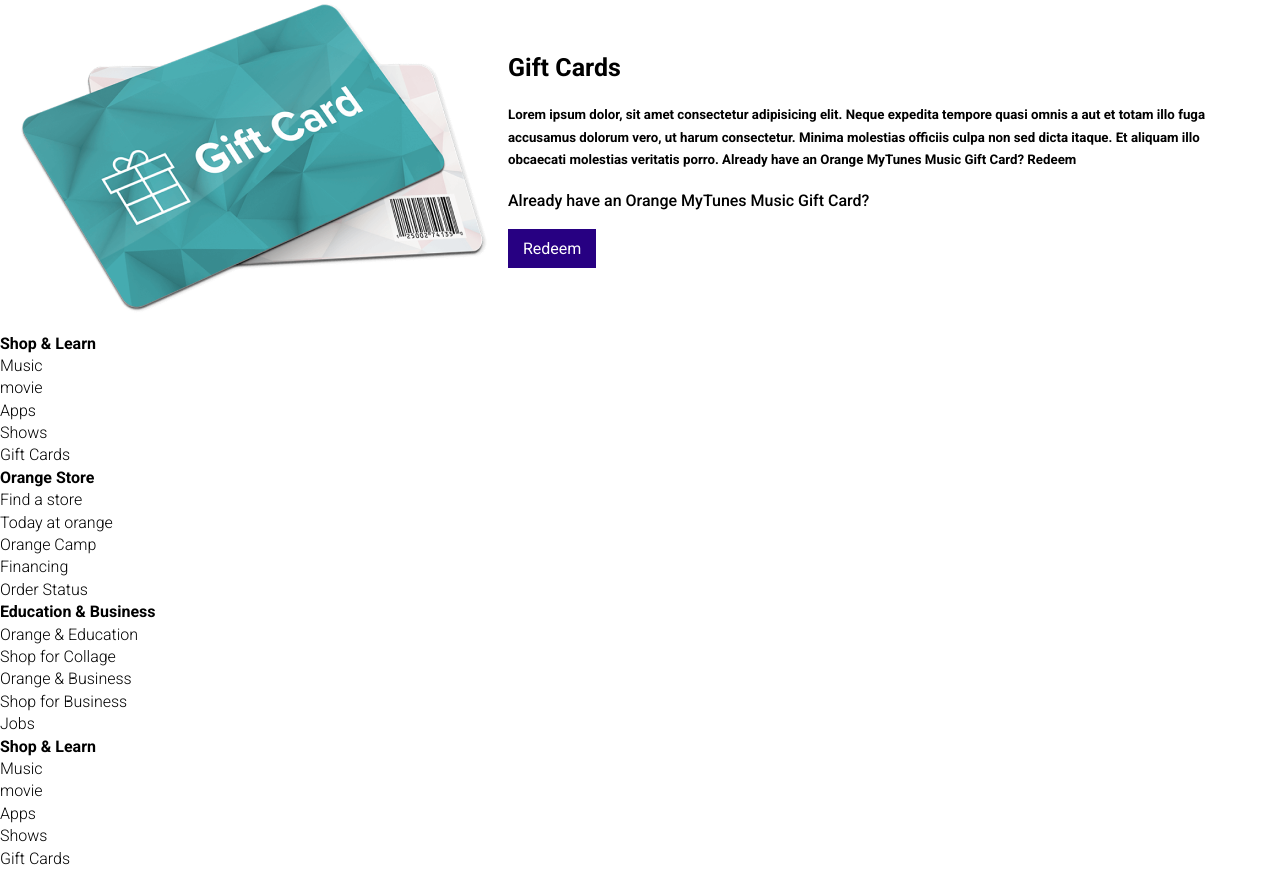
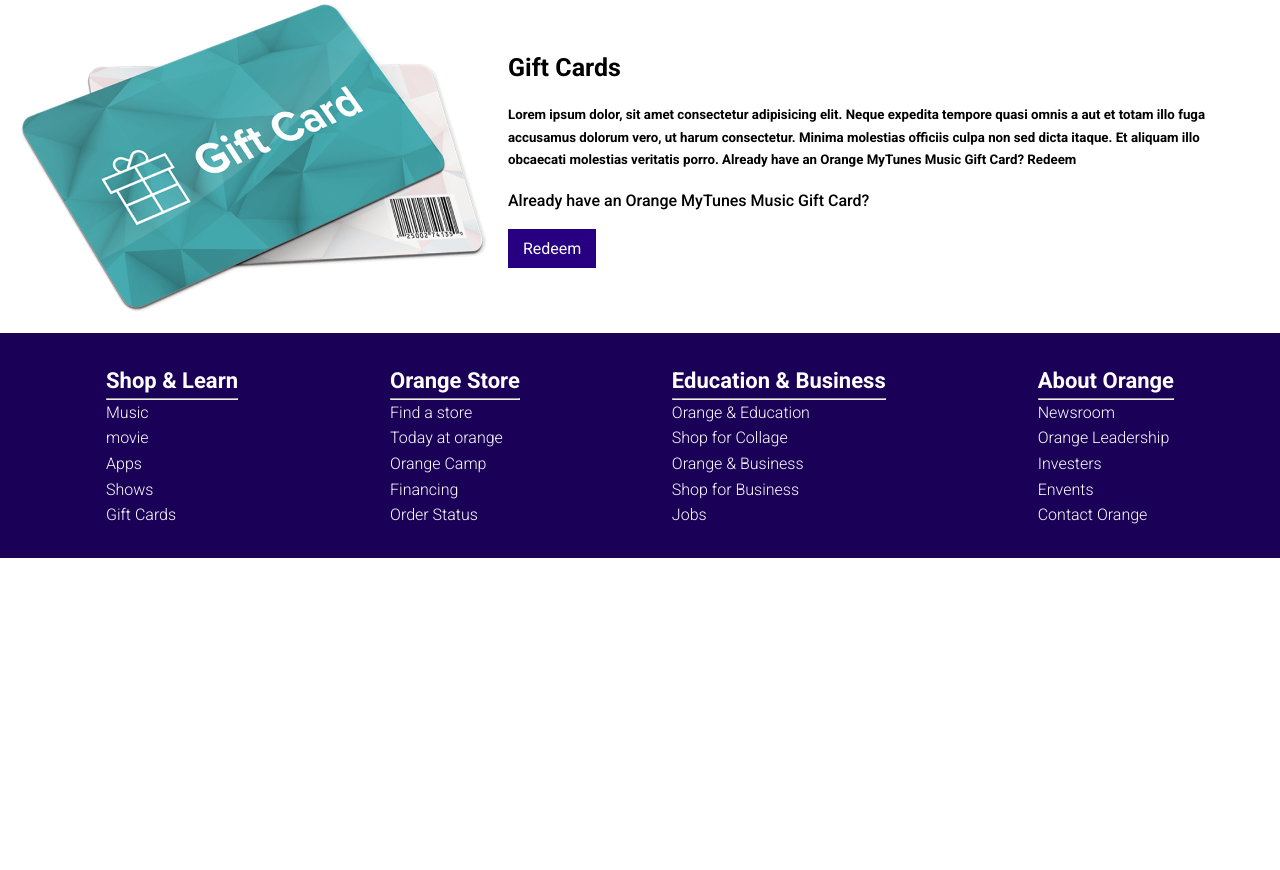
Before and after one commit to WajidUsto/music-website, a plain HTML site: page index.html in a window 1280 px wide. Shown: the part 3568-4438 px from the top of the page. After the commit the page ends 4126 px from the top, so only its background shows below. Drawn offline with Linux system fonts and the light colour scheme.

Commit message:
command added

```diff
--- a/index.html
+++ b/index.html
@@ -86,7 +86,8 @@
         <section class="footer-section">
             <div class="container6">
                 <div class="footer-sec1">
-                <h4>Shop & Learn</h4>
+                <h3>Shop & Learn</h3>
+                <hr>
                 <ul>
                     <li>Music</li>
                     <li>movie</li>
@@ -96,7 +97,8 @@
                 </ul>
                 </div>
                 <div class="footer-sec2">
-                <h4>Orange Store</h4>
+                <h3>Orange Store</h3>
+                <hr>
                 <ul>
                     <li>Find a store</li>
                     <li>Today at orange</li>
@@ -106,7 +108,8 @@
                 </ul>
                 </div>
                 <div class="footer-sec3">
-                <h4>Education & Business</h4>
+                <h3>Education & Business</h3>
+                <hr>
                 <ul>
                     <li>Orange & Education</li>
                     <li>Shop for Collage</li>
@@ -115,14 +118,15 @@
                     <li>Jobs</li>
                 </ul>
                 </div>
-                <div class="footer-sec1">
-                <h4>Shop & Learn</h4>
+                <div class="footer-sec4">
+                <h3>About Orange</h3>
+                <hr>
                 <ul>
-                    <li>Music</li>
-                    <li>movie</li>
-                    <li>Apps</li>
-                    <li>Shows</li>
-                    <li>Gift Cards</li>
+                    <li>Newsroom</li>
+                    <li>Orange Leadership</li>
+                    <li>Investers</li>
+                    <li>Envents</li>
+                    <li>Contact Orange</li>
                 </ul>
                 </div>
             </div>
--- a/style.css
+++ b/style.css
@@ -192,9 +192,7 @@ p{
     margin-top: 72px;
 
 }
-.x-icon{
-    border-radius: 5px;
-}
+
 .container4 h3{
     font-size: 25px;
     margin-top: 155px;
@@ -230,9 +228,18 @@ p{
     display: block;
     font-weight: 500;
 }
-
-
-
+.container6{
+    display: flex;
+    justify-content: space-around;
+    background-color: var(--purple600);
+    color: white;
+    padding: 30px;
+    line-height: 1.6;
+}
+.container6 h3{
+    font-size: 22px;
+    cursor: pointer;
+}
 
 
 
@@ -334,6 +341,11 @@ p{
     }
     .ipad-img img{
         width: 35rem;
+    }
+    .container6{
+        flex-direction: column;
+        justify-content: center;
+        align-items: flex-start;
     }
 }
 @media (max-width: 600px) {
```
